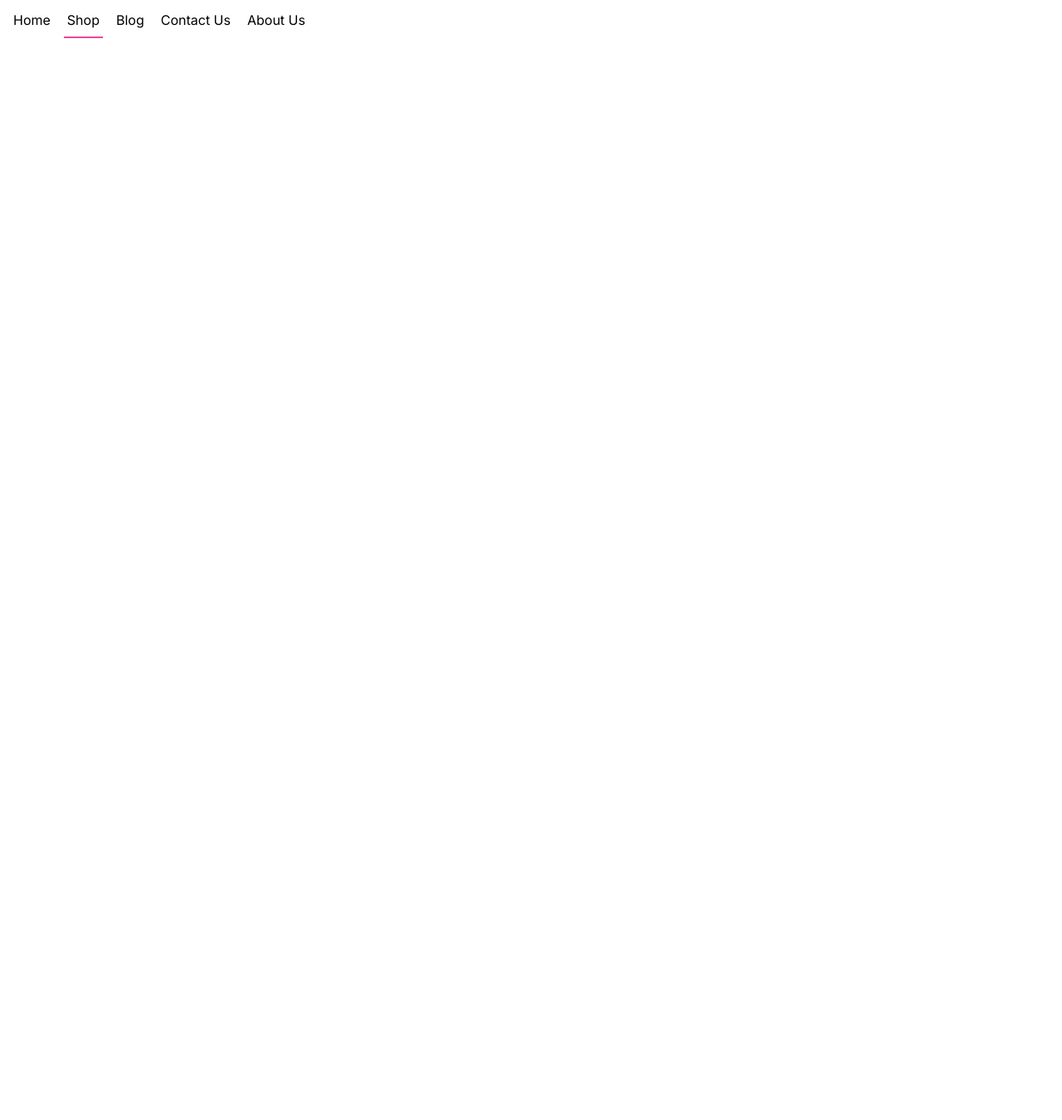
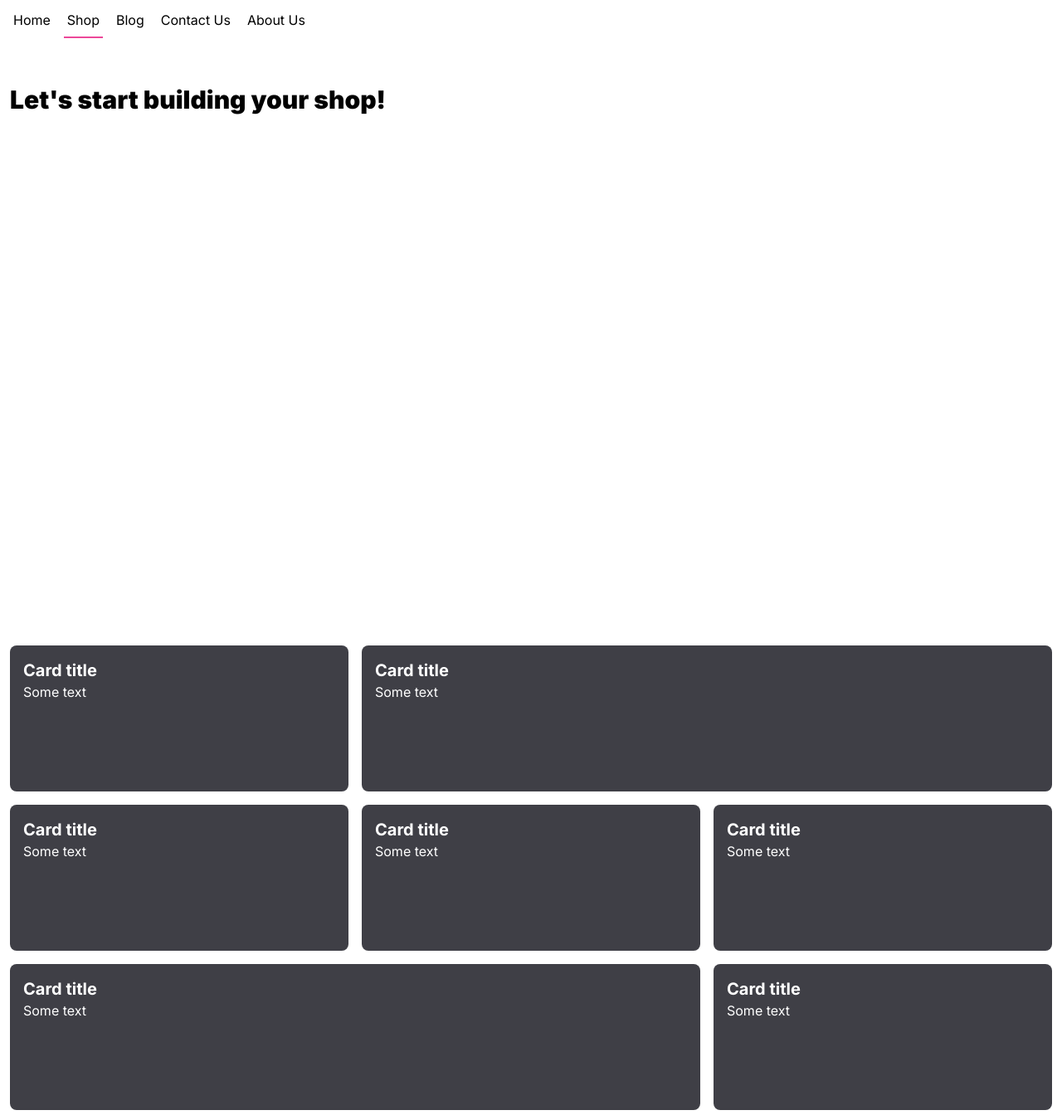
Before and after one commit to nimaa77/framer-motion-youtube, a Next.js app: page /shop in a window 1280 px wide. Shown: the whole page at 83% size. Before the commit the page ends 800 px from the top, so only its background shows below. Built offline with nearby package versions, Linux system fonts and the light colour scheme.

Commit message:
feat: add card scroll example

```diff
--- /dev/null
+++ b/src/app/shop/components/Card.tsx
@@ -0,0 +1,12 @@
+const Card = ({ className = "" }: { className?: string }) => {
+  return (
+    <div className={`bg-zinc-700 rounded-lg h-44 ${className}`}>
+      <div className="p-4">
+        <h3 className="text-white font-bold text-xl">Card title</h3>
+        <p className="text-white">Some text</p>
+      </div>
+    </div>
+  );
+};
+
+export default Card;
--- /dev/null
+++ b/src/app/shop/page.tsx
@@ -0,0 +1,29 @@
+"use client";
+
+import Card from "./components/Card";
+
+const AnimatedCard = (props: React.ComponentProps<typeof Card>) => {
+  return <Card {...props} />;
+};
+
+const Shop = () => {
+  return (
+    <div>
+      <h1 className="font-black mt-14 text-3xl">
+        Let's start building your shop!
+      </h1>
+      <div className="h-[80vh]" />
+      <div className="grid grid-cols-3 gap-4">
+        <AnimatedCard />
+        <AnimatedCard className="col-span-2" />
+        <AnimatedCard />
+        <AnimatedCard />
+        <AnimatedCard />
+        <AnimatedCard className="col-span-2" />
+        <AnimatedCard />
+      </div>
+    </div>
+  );
+};
+
+export default Shop;
```
